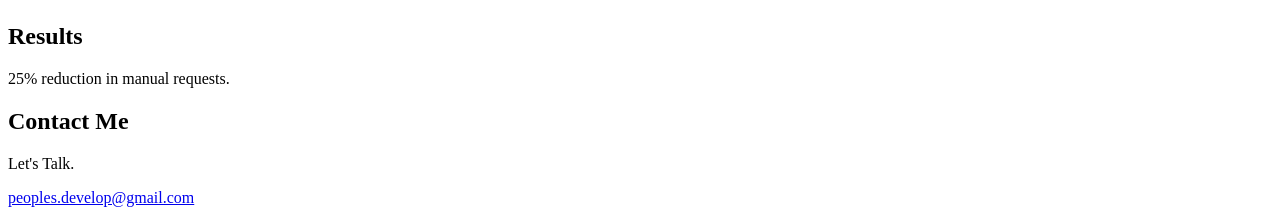
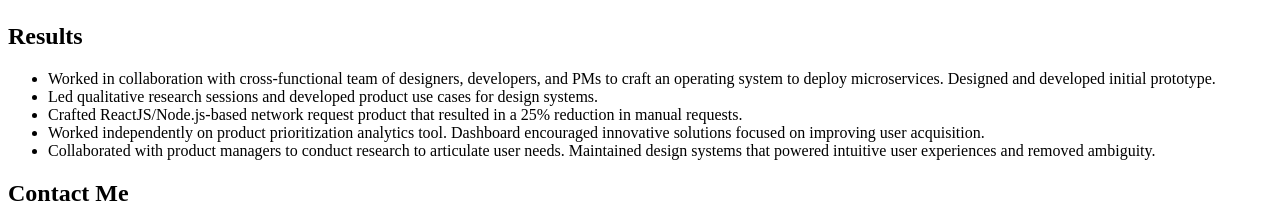
Before and after one commit to jmpeoples/horizon, a Next.js app: page /expediaservice in a window 1280 px wide. Shown: the part 5130-5340 px from the top of the page. Built offline with nearby package versions, Linux system fonts and the light colour scheme.

Commit message:
update expedia results

```diff
--- a/src/pages/expediaservice.jsx
+++ b/src/pages/expediaservice.jsx
@@ -274,9 +274,13 @@ export default function Expediaservice() {
 
         <section className="mx-4 mt-24">
           <h2 className="mt-12 text-2xl font-bold dark:text-white">Results</h2>
-          <p className="mt-12 text-lg text-neutral-400 dark:text-neutral-400">
-            25% reduction in manual requests.
-          </p>
+          <ul className="mt-12 text-lg text-neutral-400 dark:text-neutral-400">
+          <li className="list-disc">Worked in collaboration with cross-functional team of designers, developers, and PMs to craft an operating system to deploy microservices. Designed and developed initial prototype. </li>
+          <li className="list-disc">Led qualitative research sessions and developed product use cases for design systems.</li>
+          <li className="list-disc">Crafted ReactJS/Node.js-based network request product that resulted in a 25% reduction in manual requests.</li>
+          <li className="list-disc">Worked independently on product prioritization analytics tool. Dashboard encouraged innovative solutions focused on improving user acquisition. </li>
+          <li className="list-disc">Collaborated with product managers to conduct research to articulate user needs. Maintained design systems that powered intuitive user experiences and removed ambiguity. </li>
+          </ul>
         </section>
         <Contact />
       </Container>
```
